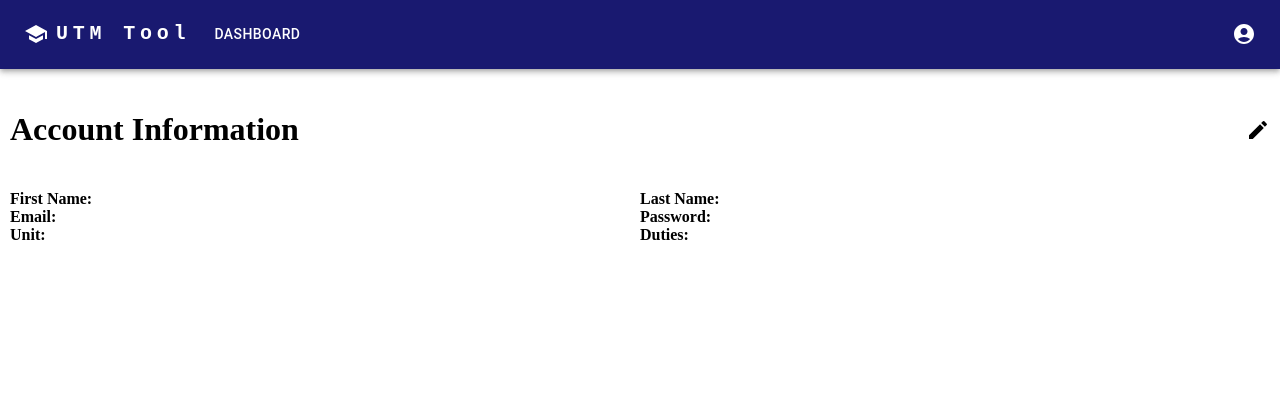
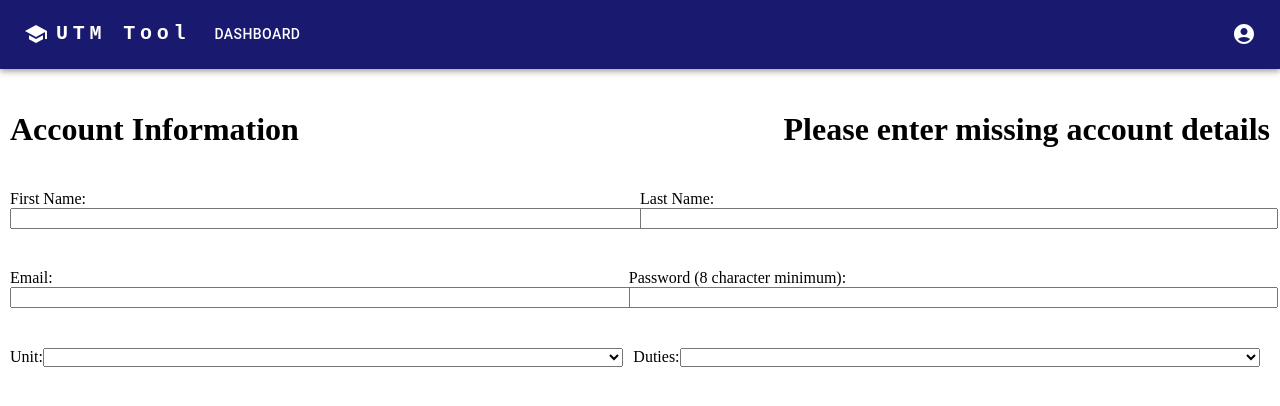
Before and after one commit to jazzycodes1215/Mandatory_Training_APP, a React (Create React App) app in the folder mandatory-training/: page /account in a window 1280 px wide. Shown: the top 406 px of the page. Built offline with nearby package versions, Linux system fonts and the light colour scheme.

Commit message:
big push

```diff
--- a/mandatory-training/src/App.js
+++ b/mandatory-training/src/App.js
@@ -2,7 +2,7 @@ import { useState, useEffect, createContext} from 'react';
 import { BrowserRouter, Route, Routes } from 'react-router-dom';
 import styled from 'styled-components';
 import {
-  Header, Help, Login, Account, Registration, RequiredTraining, UTM,
+  Header, Help, Login, Account, RequiredTraining, UTM,
   Training, CreateTraining, Admin, UserAccount, CreateUserAccount
 } from './components';
 
@@ -11,6 +11,8 @@ export const AppContext = createContext();
 const App = ()=> {
 
     const [user,setUser]=useState(1);
+    const [token, setToken] = useState(null);
+    const [authExp, setExp] = useState(0);
     const [isVerified, setIsVerified] = useState(false)
     const [firstName, setFirstName] = useState();
     const [lastName, setLastName] = useState();
@@ -23,6 +25,8 @@ const App = ()=> {
                             lastName, setLastName,
                             isSupervisor, setIsSupervisor,
                             registered, setRegistered,
+                            token, setToken,
+                            authExp, setExp,
                             testStr: `I'm using context!`
                           }
 
@@ -39,7 +43,6 @@ const App = ()=> {
                             <Route path='/' element={<Help />} />
                             <Route path='/login/*' element={<Login />} />
                             <Route path='/account/*' element={<Account />} />
-                            <Route path='/registration/*' element={<Registration />} />
                             <Route path='/required-training/' element={<RequiredTraining />} />
                             <Route path='/required-training/:training/*' element={<Training />} />
                             <Route path='/create-training/*' element={<CreateTraining />} />
--- a/mandatory-training/src/components/Account.js
+++ b/mandatory-training/src/components/Account.js
@@ -12,7 +12,7 @@ export default function Account() {
     const [editMode, setEditMode] = useState(false);
 
     useEffect(() => {
-        setRegistered(true);
+        setRegistered(false);
     }, []);
 
     const handleEditModeOn = () => {
@@ -32,7 +32,7 @@ export default function Account() {
             {!registered ?
                 <AccountHeader>
                     <h1>Account Information</h1>
-                    <h1>Please Enter Missing Account Details</h1>
+                    <h1>Please enter missing account details</h1>
                 </AccountHeader>
                 :
                 <AccountHeader>
@@ -49,21 +49,47 @@ export default function Account() {
             }
             {editMode || !registered ?
                 <AccountInfoContainer>
-                    <InputAccountInfo></InputAccountInfo>
-                    <InputAccountInfo></InputAccountInfo>
-                    <InputAccountInfo></InputAccountInfo>
-                    <InputAccountInfo></InputAccountInfo>
-                    <SelectAccountInfo></SelectAccountInfo>
-                    <SelectAccountInfo></SelectAccountInfo>
+                    <Row>
+                        <Column>
+                            <Label for="inputFirstName">First Name:</Label>
+                            <InputAccountInfo id="inputFirstName" type="text"></InputAccountInfo>
+                        </Column>
+                        <Column>
+                            <Label for="inputLastName">Last Name:</Label>
+                            <InputAccountInfo id="inputLastName" type="text"></InputAccountInfo>
+                        </Column>
+                    </Row>
+                    <Row>
+                        <Column>
+                            <Label for="inputEmail">Email:</Label>
+                            <InputAccountInfo id="inputEmail" type="email"></InputAccountInfo>
+                        </Column>
+                        <Column>
+                            <Label for="inputPassword">Password (8 character minimum):</Label>
+                            <InputAccountInfo id="inputPassword" type="password"></InputAccountInfo>
+                        </Column>
+                    </Row>
+                    <Row>
+                        <Label for="selectUnit">Unit:</Label>
+                        <SelectAccountInfo id="selectUnit"></SelectAccountInfo>
+                        <Label for="selectDuties">Duties:</Label>
+                        <SelectAccountInfo id="selectDuties"></SelectAccountInfo>
+                    </Row>
                 </AccountInfoContainer>
                 :
                 <AccountInfoContainer>
+                    <Row>
                     <AccountInfo id="firstName"><b>First Name: </b></AccountInfo>
                     <AccountInfo id="lastName"><b>Last Name: </b></AccountInfo>
+                    </Row>
+                    <Row>
                     <AccountInfo id="email"><b>Email: </b></AccountInfo>
                     <AccountInfo id="password"><b>Password: </b></AccountInfo>
+                    </Row>
+                    <Row>
                     <AccountInfo id="unit"><b>Unit: </b></AccountInfo>
                     <AccountInfo id="duties"><b>Duties: </b></AccountInfo>
+                    </Row>
                 </AccountInfoContainer>
             }
         </>
@@ -83,12 +109,32 @@ flex-direction: row;
 flex-wrap: wrap;
 padding: 10px;
 `
+const Row = styled.div`
+display: flex;
+justify-content: flex-start;
+align-items: center;
+width: 100%;
+margin-bottom: 20px;
+`
+const Column = styled.div`
+display: flex;
+flex-direction: column;
+justify-content: center;
+align-items: flex-start;
+flex-grow: 1;
+margin-bottom: 20px;
+`
 const AccountInfo = styled.span`
 width: 50%;
 `
 const InputAccountInfo = styled.input`
-width: 50%;
+width: 100%;
+margin-right: 10px;
 `
 const SelectAccountInfo = styled.select`
-width: 50%;
+flex-grow: 5;
+margin-right: 10px;
 `
+const Label = styled.label`
+
+`
--- a/mandatory-training/src/components/Login.js
+++ b/mandatory-training/src/components/Login.js
@@ -7,6 +7,31 @@ import '../stylesheets/login.css';
 
 export default function Login() {
     const { testStr } = useContext(AppContext);
+    const [email, setEmail] = useState('');
+    const [pwd, setpwd] = useState("");
+
+    const HandleSubmit = async () =>
+    {
+        let userData = {email: email, password: pwd}
+
+        const header = {method: "POST", // or 'PUT'
+        headers: {
+          "Content-Type": "application/json",
+        },
+        body: JSON.stringify(userData)};
+        //Maybe don't go to the login login... API
+        let response = await fetch(`http://localhost:3001/login`, header)
+        let status = response.status;
+        let data = await response.json();
+
+        if(status === 201)
+        {
+          //setUserType(data.userType);
+          //setToken(data.token)
+        }
+    }
+
+
     return (
         <>
             <section className="body">
@@ -16,9 +41,9 @@ export default function Login() {
                         <h2>Welcome to UTM Tool</h2>
                         <p>Please sign in to your account to continue</p>
                         <div className="form">
-                            <label>Email</label><input type="textbox"></input>
-                            <label>Password</label><input type="password"></input>
-                            <button className="button">Login</button>
+                            <label>Email</label><input onChange={(e)=>setEmail(e.target.value)} type="textbox"></input>
+                            <label>Password</label><input onChange={(e)=>setpwd(e.target.value)} type="password"></input>
+                            <button onClick={HandleSubmit}className="button">Login</button>
                         </div>
                     </section>
                 </div>
--- a/mandatory-training/src/components/Registration.js
+++ /dev/null
@@ -1,14 +0,0 @@
-import { useState, useEffect, useContext, createContext } from 'react';
-import { BrowserRouter, Route, Routes, Link } from 'react-router-dom'
-import styled from 'styled-components';
-import { AppContext } from '../App'
-
-export default function Registration() {
-    const { testStr } = useContext(AppContext);
-    return (
-        <>
-            <h1>This is the Registration Component!</h1>
-            { testStr}
-        </>
-    )
-}
--- a/mandatory-training/src/components/index.js
+++ b/mandatory-training/src/components/index.js
@@ -2,7 +2,6 @@ import Header from './Header';
 import Help from './Help';
 import Login from './Login';
 import Account from './Account';
-import Registration from './Registration';
 import RequiredTraining from './RequiredTraining';
 import UTM from './UTM';
 import Training from './Training';
@@ -12,6 +11,6 @@ import UserAccount from './UserAccount';
 import CreateUserAccount from './CreateUserAccount';
 
 export {
-    Header, Help, Login, Account, Registration, RequiredTraining, UTM,
+    Header, Help, Login, Account, RequiredTraining, UTM,
     Training, CreateTraining, Admin, UserAccount, CreateUserAccount
 }
```
Also changed, not shown: mandatory-training/src/hooks/useUserCheck.js (added, +62 -0 lines), 1 other file (tests, documents, lock files or other folders).
